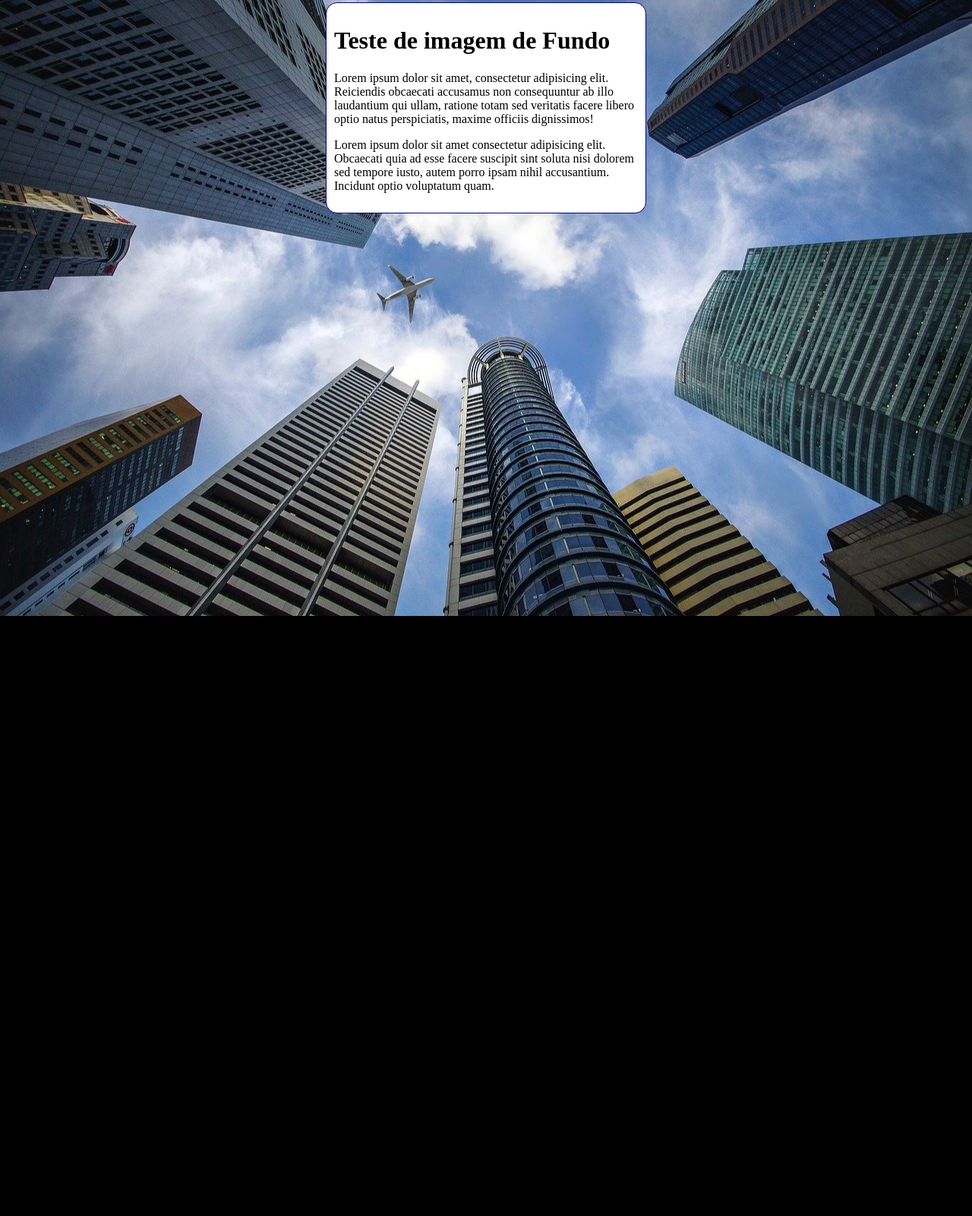
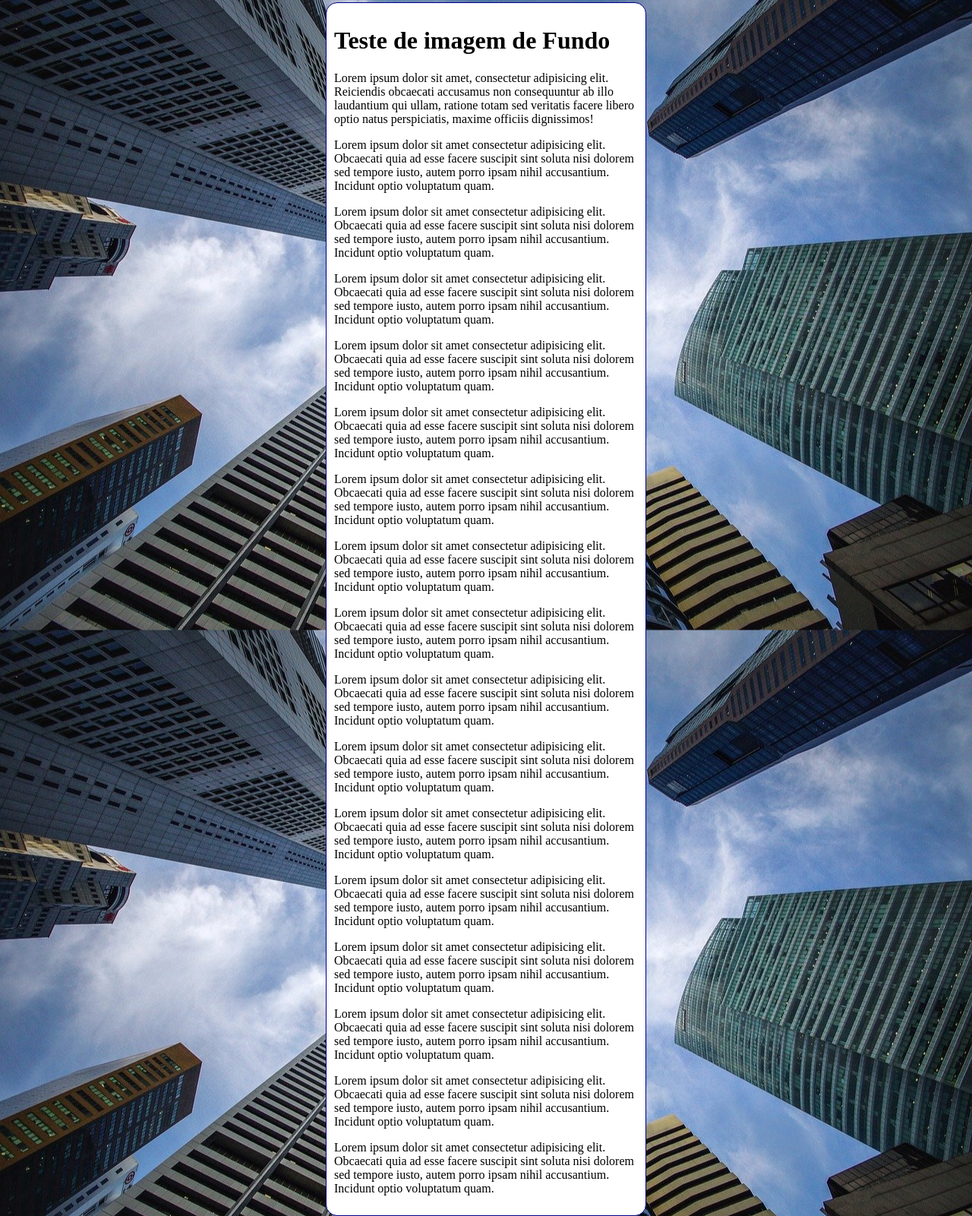
Before and after one commit to MateusAS/HTML-CSS, a plain HTML site: page Exercicios/ex022/fundo006.html in a window 1280 px wide. Shown: the part 5-1606 px from the top of the page at 76% size. Before the commit the page ends 816 px from the top, so only its background shows below. Drawn offline with Linux system fonts and the light colour scheme.

Commit message:
Update fundo006.html

```diff
--- a/Exercicios/ex022/fundo006.html
+++ b/Exercicios/ex022/fundo006.html
@@ -10,7 +10,7 @@
             background-color: black;
             background-image: url(imagens/wallpaper002.jpg);
             background-position: center center;
-            background-repeat: no-repeat;
+            background-repeat: repeat-y;
             background-size: cover;
         }
 
@@ -30,6 +30,21 @@
         <h1>Teste de imagem de Fundo</h1>
         <p>Lorem ipsum dolor sit amet, consectetur adipisicing elit. Reiciendis obcaecati accusamus non consequuntur ab illo laudantium qui ullam, ratione totam sed veritatis facere libero optio natus perspiciatis, maxime officiis dignissimos!</p>
         <p>Lorem ipsum dolor sit amet consectetur adipisicing elit. Obcaecati quia ad esse facere suscipit sint soluta nisi dolorem sed tempore iusto, autem porro ipsam nihil accusantium. Incidunt optio voluptatum quam.</p>
+        <p>Lorem ipsum dolor sit amet consectetur adipisicing elit. Obcaecati quia ad esse facere suscipit sint soluta nisi dolorem sed tempore iusto, autem porro ipsam nihil accusantium. Incidunt optio voluptatum quam.</p>
+        <p>Lorem ipsum dolor sit amet consectetur adipisicing elit. Obcaecati quia ad esse facere suscipit sint soluta nisi dolorem sed tempore iusto, autem porro ipsam nihil accusantium. Incidunt optio voluptatum quam.</p>
+        <p>Lorem ipsum dolor sit amet consectetur adipisicing elit. Obcaecati quia ad esse facere suscipit sint soluta nisi dolorem sed tempore iusto, autem porro ipsam nihil accusantium. Incidunt optio voluptatum quam.</p>
+        <p>Lorem ipsum dolor sit amet consectetur adipisicing elit. Obcaecati quia ad esse facere suscipit sint soluta nisi dolorem sed tempore iusto, autem porro ipsam nihil accusantium. Incidunt optio voluptatum quam.</p>
+        <p>Lorem ipsum dolor sit amet consectetur adipisicing elit. Obcaecati quia ad esse facere suscipit sint soluta nisi dolorem sed tempore iusto, autem porro ipsam nihil accusantium. Incidunt optio voluptatum quam.</p>
+        <p>Lorem ipsum dolor sit amet consectetur adipisicing elit. Obcaecati quia ad esse facere suscipit sint soluta nisi dolorem sed tempore iusto, autem porro ipsam nihil accusantium. Incidunt optio voluptatum quam.</p>
+        <p>Lorem ipsum dolor sit amet consectetur adipisicing elit. Obcaecati quia ad esse facere suscipit sint soluta nisi dolorem sed tempore iusto, autem porro ipsam nihil accusantium. Incidunt optio voluptatum quam.</p>
+        <p>Lorem ipsum dolor sit amet consectetur adipisicing elit. Obcaecati quia ad esse facere suscipit sint soluta nisi dolorem sed tempore iusto, autem porro ipsam nihil accusantium. Incidunt optio voluptatum quam.</p>
+        <p>Lorem ipsum dolor sit amet consectetur adipisicing elit. Obcaecati quia ad esse facere suscipit sint soluta nisi dolorem sed tempore iusto, autem porro ipsam nihil accusantium. Incidunt optio voluptatum quam.</p>
+        <p>Lorem ipsum dolor sit amet consectetur adipisicing elit. Obcaecati quia ad esse facere suscipit sint soluta nisi dolorem sed tempore iusto, autem porro ipsam nihil accusantium. Incidunt optio voluptatum quam.</p>
+        <p>Lorem ipsum dolor sit amet consectetur adipisicing elit. Obcaecati quia ad esse facere suscipit sint soluta nisi dolorem sed tempore iusto, autem porro ipsam nihil accusantium. Incidunt optio voluptatum quam.</p>
+        <p>Lorem ipsum dolor sit amet consectetur adipisicing elit. Obcaecati quia ad esse facere suscipit sint soluta nisi dolorem sed tempore iusto, autem porro ipsam nihil accusantium. Incidunt optio voluptatum quam.</p>
+        <p>Lorem ipsum dolor sit amet consectetur adipisicing elit. Obcaecati quia ad esse facere suscipit sint soluta nisi dolorem sed tempore iusto, autem porro ipsam nihil accusantium. Incidunt optio voluptatum quam.</p>
+        <p>Lorem ipsum dolor sit amet consectetur adipisicing elit. Obcaecati quia ad esse facere suscipit sint soluta nisi dolorem sed tempore iusto, autem porro ipsam nihil accusantium. Incidunt optio voluptatum quam.</p>
+        <p>Lorem ipsum dolor sit amet consectetur adipisicing elit. Obcaecati quia ad esse facere suscipit sint soluta nisi dolorem sed tempore iusto, autem porro ipsam nihil accusantium. Incidunt optio voluptatum quam.</p>
     </main>
 </body>
 </html>
```
